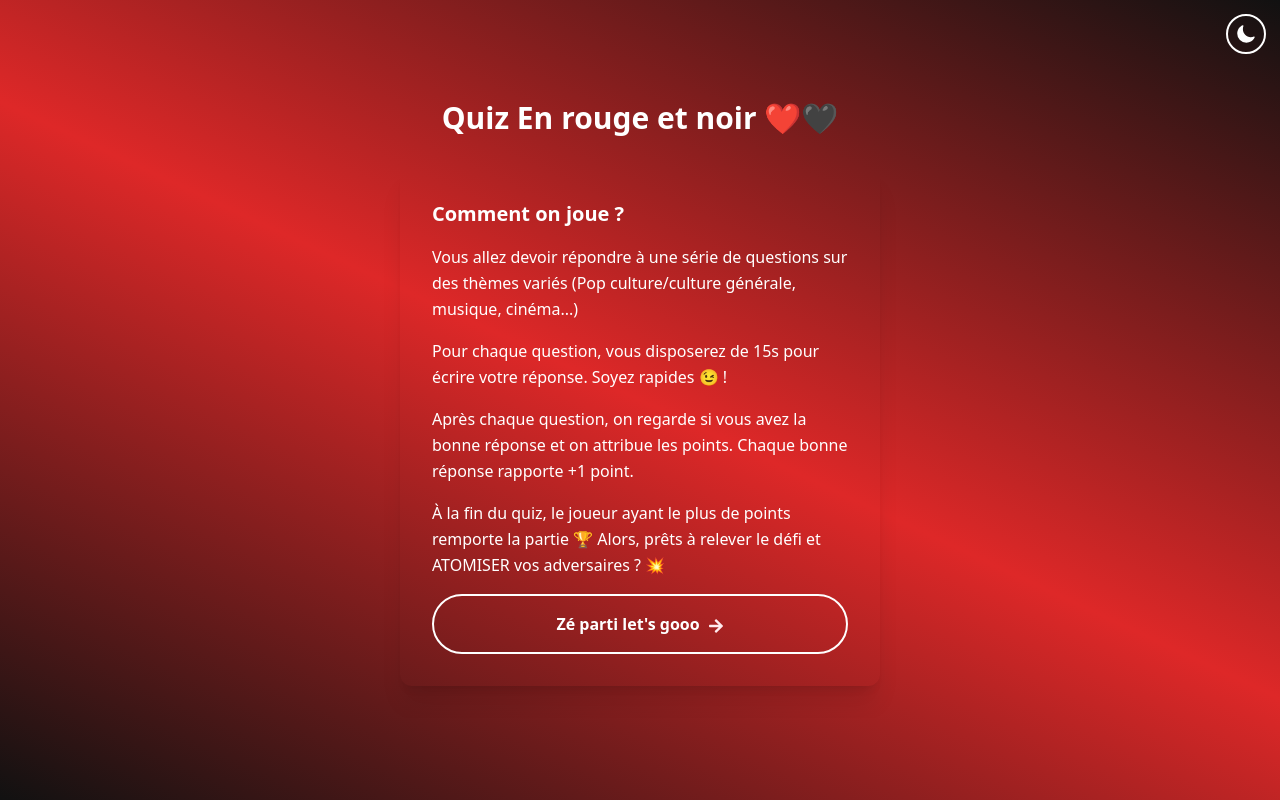
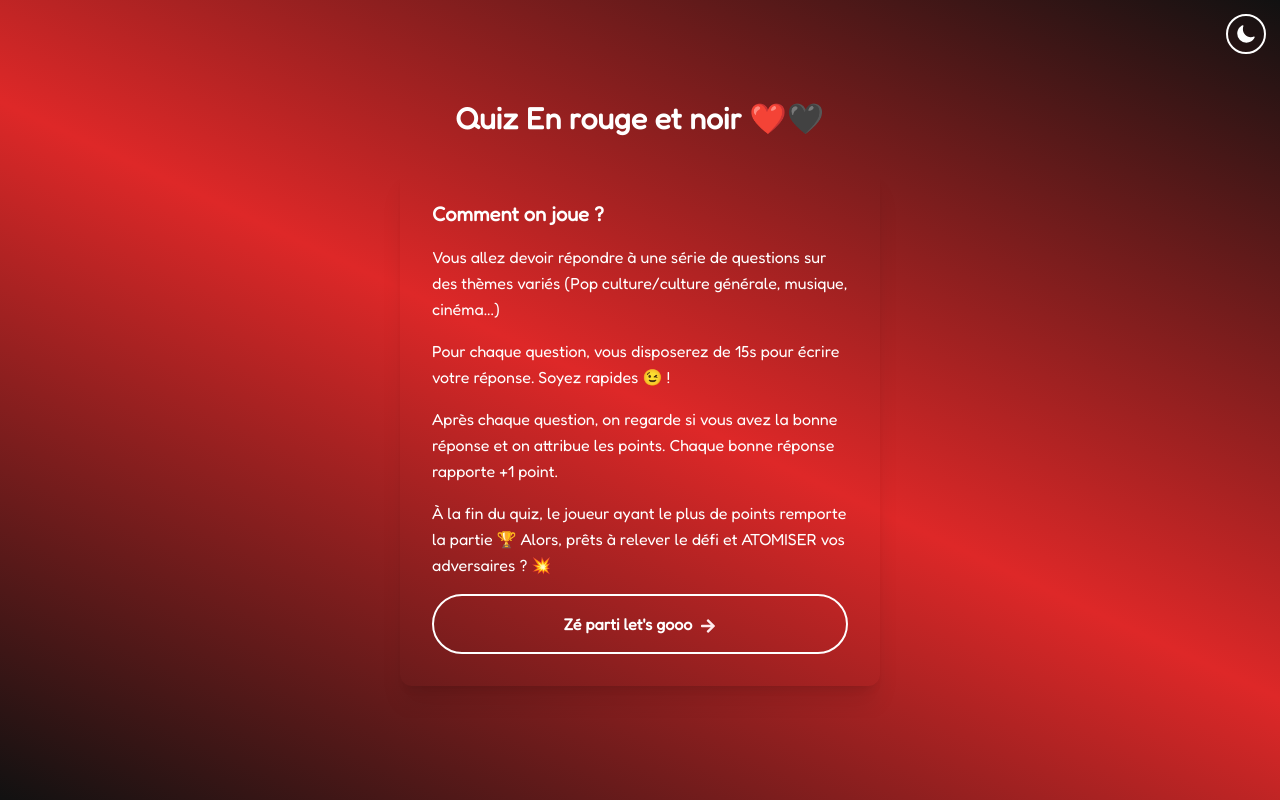
Before and after one commit to Mickael-Mesloub/quiz-en-rouge-et-noir, a React app: page / in a window 1280 px wide. Built offline with nearby package versions, Linux system fonts and the light colour scheme; the HTML template or start-up script is replaced by a standard one.

Commit message:
chore: add font

```diff
--- a/src/App.css
+++ b/src/App.css
@@ -2,6 +2,14 @@
 
 /* ---- Customize Tailwind dark mode ----- */
 @custom-variant dark (&:where(.dark, .dark *));
+
+@font-face {
+  font-family: "Fredoka-Regular";
+  src: url("/fonts/Fredoka-Regular.ttf") format("truetype");
+  font-weight: 400;
+  font-style: normal;
+  font-display: swap;
+}
 
 /* ------ Customize Tailwind theme ------- */
 @theme {
@@ -18,6 +26,7 @@
   --color-accent-600: rgba(var(--accent-600));
   --color-app-base-bg: rgba(var(--app-base-bg));
   --color-app-gradient-bg: var(--app-gradient-bg);
+  --font-main: "Fredoka-Regular", sans-serif;
 }
 
 /* ------------ CSS variables ------------ */
@@ -48,6 +57,7 @@
 html {
   background: var(--app-gradient-bg);
   color: rgba(var(--primary-500));
+  font-family: var(--font-main);
 }
 
 .dark {
```
Also changed, not shown: public/fonts/Fredoka-Regular.ttf (added).
